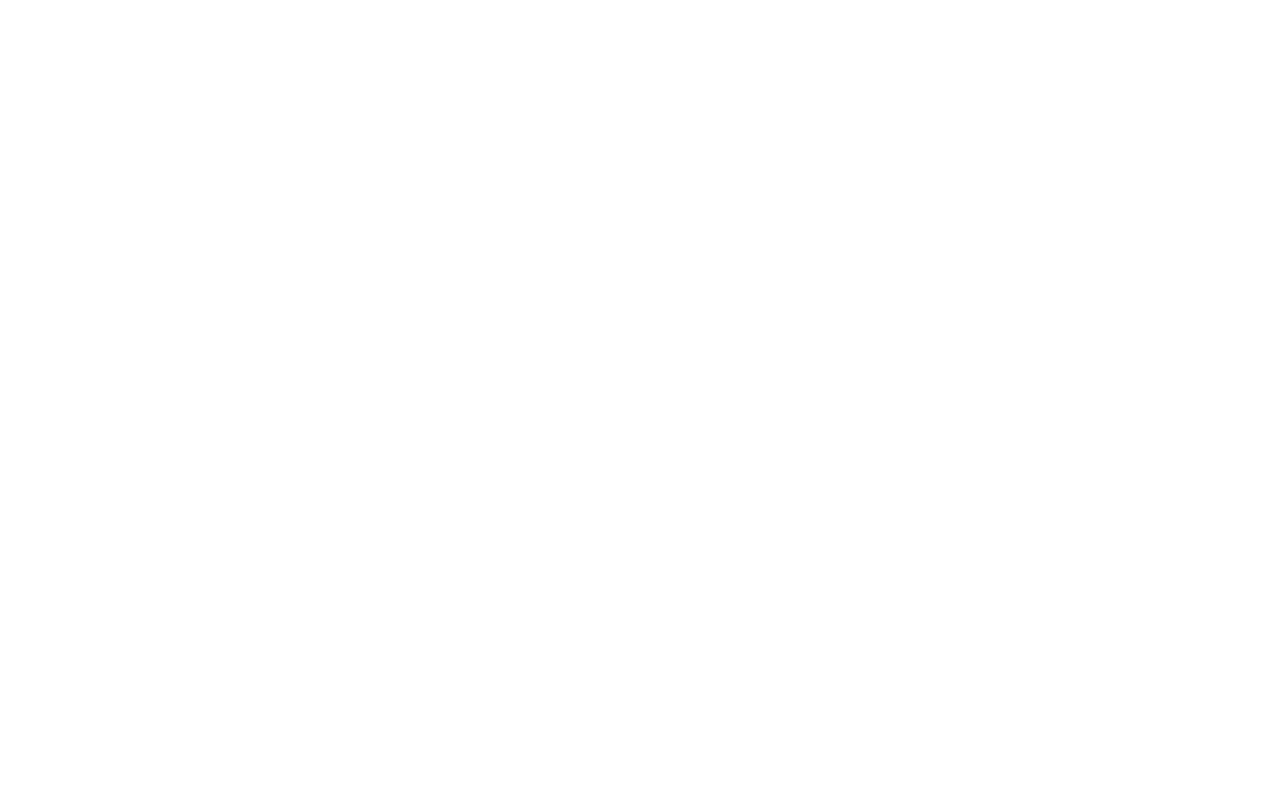
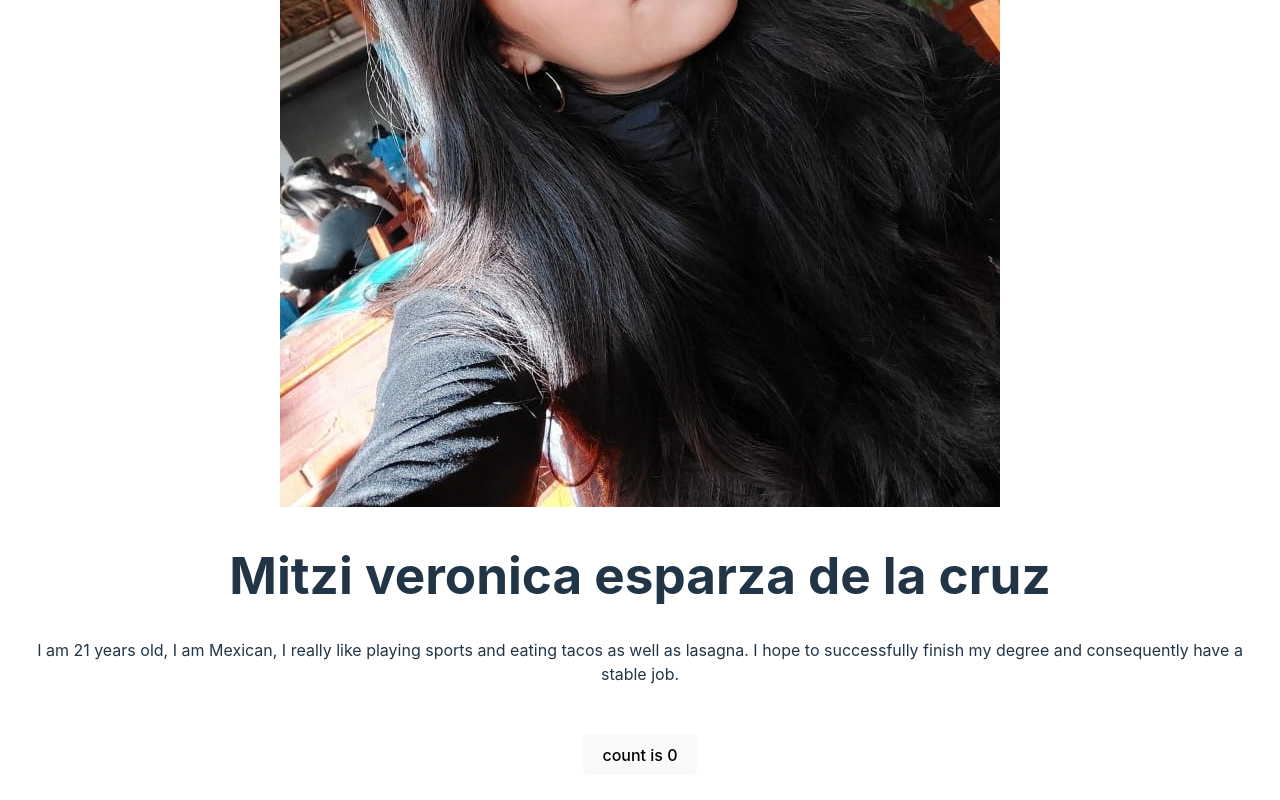
Before and after one commit to mitzimitzidelacruz/Context-I18next, a React (Vite) app: page / in a window 1280 px wide. Shown: the part 462-1262 px from the top of the page. Before the commit the page ends 800 px from the top, so only its background shows below. Built offline with nearby package versions, Linux system fonts and the light colour scheme.

Commit message:
Feat: Add count view and botton

```diff
--- a/src/App.jsx
+++ b/src/App.jsx
@@ -2,15 +2,30 @@
 import reactLogo from './assets/react.svg'
 import './App.css'
 import Nav from './components/navbar'
+import { useTranslation } from 'react-i18next';
+
 function App() {
+
   const [count, setCount] = useState(0)
+  const { t } = useTranslation();
 
   return (
     <div className="App">
       <Nav/>
+      <div className='pic'>
+        <img classname='img' src="./public/me.jpeg" alt="me" />
+      </div>
+      <div className='tittle'>
+        <h1>{t("myname")}</h1>
+      </div>
+
+      <div className='info'>
+        <p>{t("info")}</p>
+
+      </div>
       <div className="card">
         <button onClick={() => setCount((count) => count + 1)}>
-          count is {count}
+          {t("btn")} {count}
         </button>
       </div>
     </div>
--- a/src/config/leng/english.json
+++ b/src/config/leng/english.json
@@ -1,3 +1,5 @@
 {
-
+    "myname": "Mitzi veronica esparza de la cruz",
+    "info": "I am 21 years old, I am Mexican, I really like playing sports and eating tacos as well as lasagna. I hope to successfully finish my degree and consequently have a stable job.",
+    "btn": "count is"
 }
--- a/src/config/leng/spanish.json
+++ b/src/config/leng/spanish.json
@@ -1,3 +1,5 @@
 {
-
+    "myname": "Mitzi verónica esparza de la cruz",
+    "info": "Tengo 21 años, soy mexicana, me gusta mucho hacer deporte y comer tacos al igual que la lasagna. Espero llegar a terminar satisfactoriamente mi carrera y por consecuente tener un trabajo estable",
+    "btn": "contador de visita"
 }
```
Also changed, not shown: public/me.jpeg (added).
